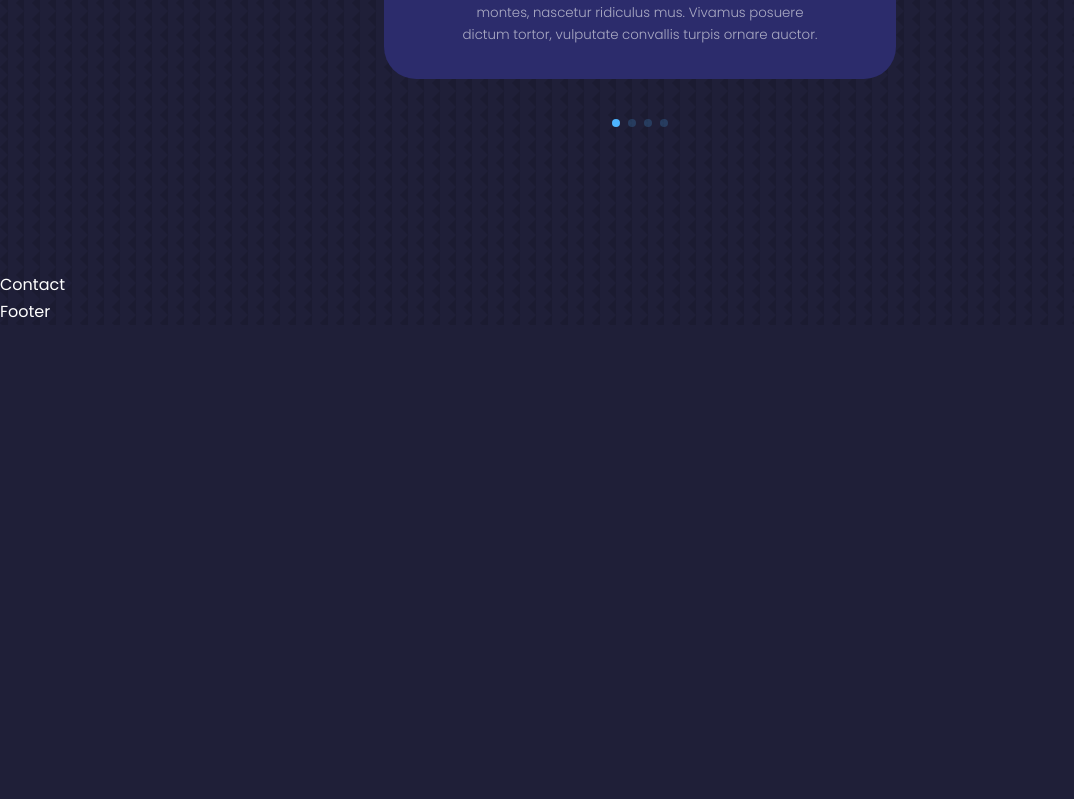
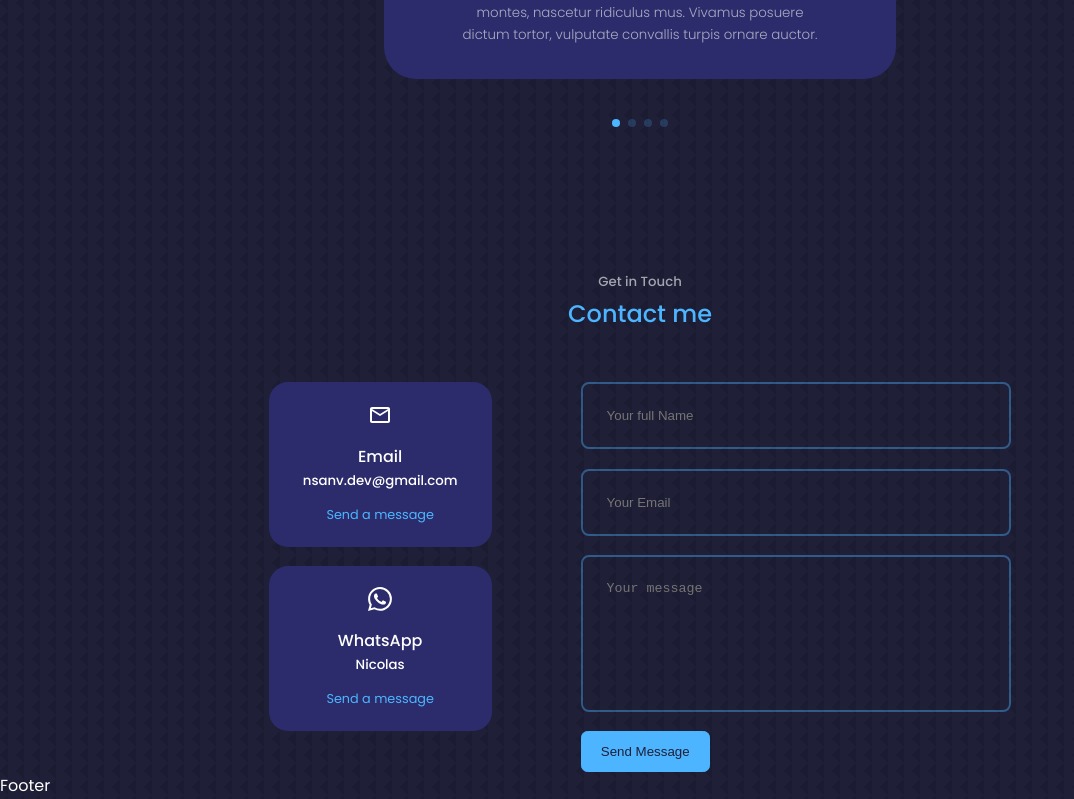
Before and after one commit to NsanVarela/portfolio, a React (Create React App) app: page / in a window 1280 px wide. Shown: the part 4661-5460 px from the top of the page, without its empty margins (0-1074 px from the left). Before the commit the page ends 4986 px from the top, so only its background shows below. Built offline with nearby package versions, Linux system fonts and the light colour scheme.

Commit message:
contact done using emailjs and whatsapp api

```diff
--- a/package.json
+++ b/package.json
@@ -6,6 +6,7 @@
     "@testing-library/jest-dom": "^5.16.5",
     "@testing-library/react": "^13.4.0",
     "@testing-library/user-event": "^13.5.0",
+    "emailjs-com": "^3.2.0",
     "react": "^18.2.0",
     "react-dom": "^18.2.0",
     "react-icons": "^4.8.0",
--- a/src/components/contact/Contact.jsx
+++ b/src/components/contact/Contact.jsx
@@ -1,9 +1,66 @@
 import React from 'react'
 import './contact.css'
+import {MdOutlineEmail} from "react-icons/md";
+import {RiMessengerLine} from "react-icons/ri";
+import {BsWhatsapp} from "react-icons/bs";
+import { useRef } from 'react';
+import emailjs from 'emailjs-com'
 
 const Contact = () => {
+
+    const form = useRef();
+
+    const sendEmail = (e) => {
+        e.preventDefault();
+
+        emailjs.sendForm(
+            process.env.REACT_APP_EMAILJS_SERVICE_ID,
+            process.env.REACT_APP_EMAILJS_TEMPLATE_ID,
+            form.current,
+            process.env.REACT_APP_EMAILJS_PUBLIC_KEY
+        ).then((result) => {
+            console.log(result.text);
+        }, (error) => {
+            console.log(error.text);
+        });
+
+        e.target.reset()
+    };
+
     return (
-        <section id='contact'>Contact</section>
+        <section id='contact'>
+            <h5>Get in Touch</h5>
+            <h2>Contact me</h2>
+
+            <div className='container contact__container'>
+                <div className='contact__options'>
+                    <article className='contact__option'>
+                        <MdOutlineEmail className='contact__option-icon' />
+                        <h4>Email</h4>
+                        <h5>nsanv.dev@gmail.com</h5>
+                        <a href='mailto:nsanv.dev@gmail.com' target='_blank'>Send a message</a>
+                    </article>
+                    {/*<article className='contact__option'>
+                        <RiMessengerLine className='contact__option-icon' />
+                        <h4>Messenger</h4>
+                        <h5>NsanV</h5>
+                        <a href='#' target='_blank'>Send a message</a>
+                    </article>*/}
+                    <article className='contact__option'>
+                        <BsWhatsapp className='contact__option-icon' />
+                        <h4>WhatsApp</h4>
+                        <h5>Nicolas</h5>
+                        <a href='https://wa.me/+33659333550' target='_blank'>Send a message</a>
+                    </article>
+                </div>
+                <form ref={form} onSubmit={sendEmail}>
+                    <input type='text' name='name' placeholder='Your full Name' required />
+                    <input type='email' name='email' placeholder='Your Email' required />
+                    <textarea name='message' rows='7' placeholder='Your message' required ></textarea>
+                    <button type='submit' className='btn btn-primary'>Send Message</button>
+                </form>
+            </div>
+        </section>
     )
 }
 
--- a/src/components/contact/contact.css
+++ b/src/components/contact/contact.css
@@ -0,0 +1,69 @@
+.container.contact__container {
+    width: 58%;
+    display: grid;
+    grid-template-columns: 30% 58%;
+    gap: 12%;
+}
+
+.contact__options {
+    display: flex;
+    flex-direction: column;
+    gap: 1.2rem;
+}
+
+.contact__option {
+    background: var(--color-bg-variant);
+    padding: 1.2rem;
+    border-radius: 1.2rem;
+    text-align: center;
+    border: 1px solid transparent;
+    transition: var(--transition);
+}
+
+.contact__option:hover {
+    background: transparent;
+    border-color: var(--color-primary-variant);
+}
+
+.contact__option-icon {
+    font-size: 1.5rem;
+    margin-bottom: 0.5rem;
+}
+
+.contact__option a {
+    margin-top: 0.7rem;
+    display: inline-block;
+    font-size: 0.8rem;
+}
+
+form {
+    display: flex;
+    flex-direction: column;
+    gap: 1.2rem;
+}
+
+input, textarea {
+    width: 100%;
+    padding: 1.5rem;
+    border-radius: 0.5rem;
+    background: transparent;
+    border: 2px solid var(--color-primary-variant);
+    resize: none;
+    color: var(--color-white);
+}
+
+
+/* ================ MEDIA QUERIES (MEDIUM DEVICES) ======================= */
+@media screen and (max-width: 1024px) {
+    .container.contact__container {
+        grid-template-columns: 1fr;
+        gap: 2rem;
+    }
+}
+
+/* ================ MEDIA QUERIES (SMALL DEVICES) ======================= */
+@media screen and (max-width: 600px) {
+    .container.contact__container {
+        width: var(--containter-width-sm);
+    }
+}
```
Also changed, not shown: 1 other file (tests, documents, lock files or other folders).
